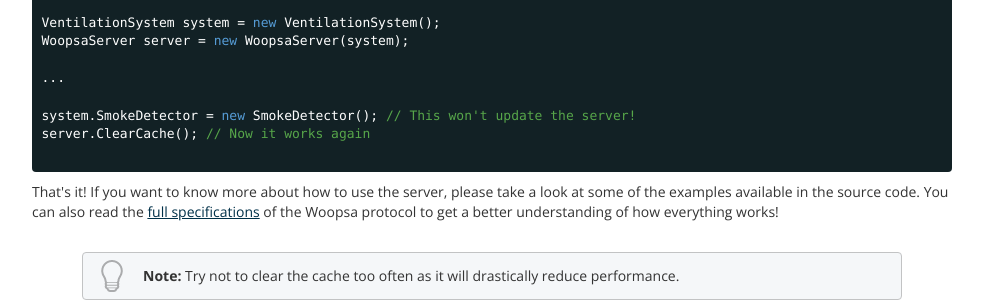
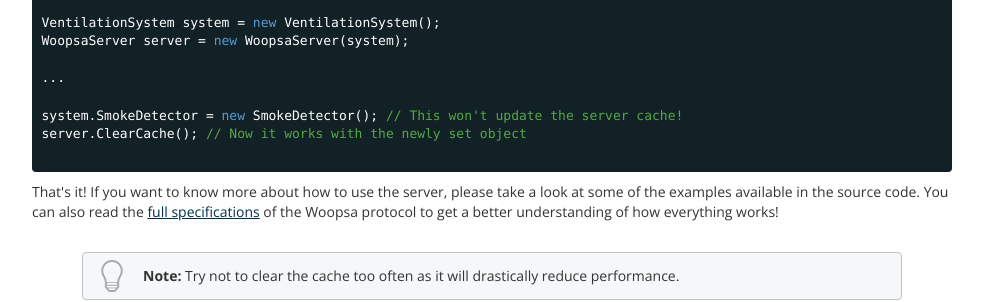
Before and after one commit to woopsa-protocol/woopsa-protocol.github.io, a Jekyll site: the page built from get-started.html, in a window 1280 px wide and 900 px high, scrolled down 4408 px. Shown: the part 152-454 px from the top of the window, without its empty margins (148-1131 px from the left). Built offline with Jekyll 4.4.1, drawn with Linux system fonts in a browser that asks for light colours.

Commit message:
Small comment modification

```diff
--- a/get-started.html
+++ b/get-started.html
@@ -231,8 +231,8 @@
 
 ...
 
-system.SmokeDetector = new SmokeDetector(); // This won't update the server!
-server.ClearCache(); // Now it works again
+system.SmokeDetector = new SmokeDetector(); // This won't update the server cache!
+server.ClearCache(); // Now it works with the newly set object
     {% endhighlight %}
 	</div>
 	<p>That's it! If you want to know more about how to use the server, please take a look at some of the examples available in the source code. You can also read the <a href="/specifications/">full specifications</a> of the Woopsa protocol to get a better understanding of how everything works!</p>
```
